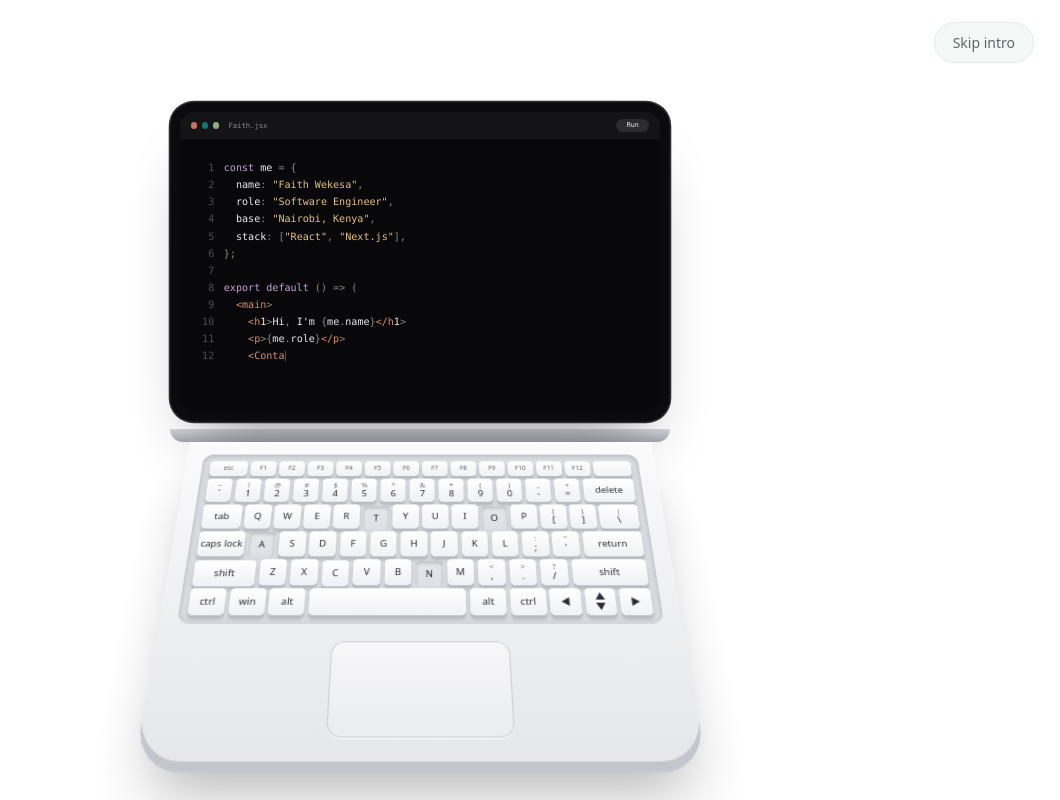
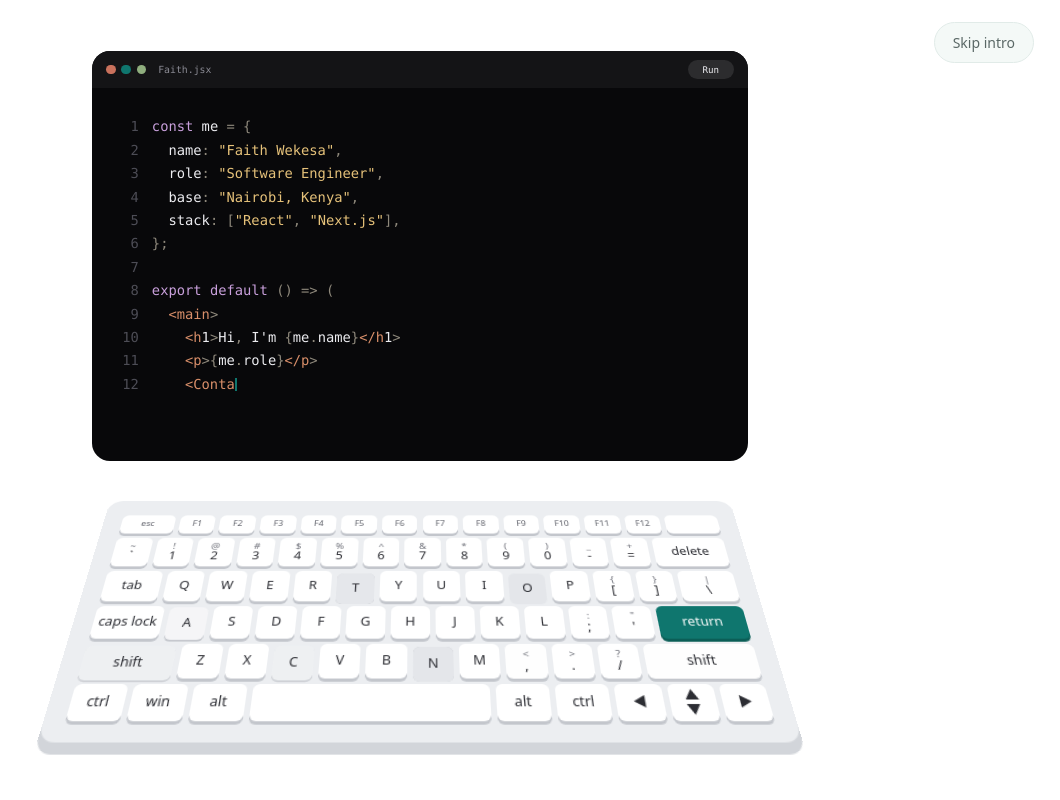
Before and after one commit to faithwekesa/personal-website, a Next.js app: page / in a window 1280 px wide. Shown: the top 800 px of the page, without its empty margins (220-1280 px from the left). Built offline with nearby package versions, Linux system fonts and the light colour scheme; a web font is replaced by a local one.

Commit message:
Original intro layout in black and white, wireframe Figma scene, plain white page

```diff
--- a/app/components/HeroBuild.jsx
+++ b/app/components/HeroBuild.jsx
@@ -29,11 +29,11 @@ const PATH = [
   [0, 62, 66],
   [400, 30, 17],
   [1700, 66, 73],
-  [2200, 36, 27],
-  [3000, 37, 35],
-  [4200, 38, 47],
-  [5000, 39, 54],
-  [5800, 41, 63],
+  [2200, 38, 22],
+  [3000, 39, 33],
+  [4200, 39, 46],
+  [5000, 38, 58],
+  [5800, 58, 40],
   [6600, 47, 91],
   [7600, 50, 91],
   [8600, 64, 52],
@@ -93,15 +93,15 @@ function Figma({ lt, cx, cy }) {
   const dragging = lt >= 400 && lt < 1700;
   const fw = lt < 400 ? 0 : lt < 1700 ? Math.max(0, cx - 30) : 36;
   const fh = lt < 400 ? 0 : lt < 1700 ? Math.max(0, cy - 17) : 56;
-  const show = (s, d = 700) => clamp((lt - s) / d);
+  const show = (s, d = 600) => clamp((lt - s) / d);
   const sel = (s) => lt >= s && lt < s + 800;
-  const layers = ['Frame', 'Eyebrow', 'Heading', 'Text', 'Tags', 'Button'];
-  const counts = [lt > 1700 ? 1 : 0, lt > 2300 ? 2 : 0, lt > 3000 ? 3 : 0, lt > 4300 ? 4 : 0, lt > 5100 ? 5 : 0, lt > 5900 ? 6 : 0];
-  const n = Math.max(...counts);
+  const layers = ['Frame', 'Nav', 'Headline', 'Paragraph', 'Buttons', 'Image'];
+  const marks = [1700, 2300, 3000, 4300, 5100, 5900];
+  const n = marks.filter((m) => lt > m).length;
   return (
     <>
       <div className="w fgw">
-        <div className="tb"><i /><i /><i /><span>Portfolio — Figma</span></div>
+        <div className="tb"><i /><i /><i /><span>Wireframe — Figma</span></div>
         <div className="fgb">
           <div className="lp">
             <p>Layers</p>
@@ -116,14 +116,14 @@ function Figma({ lt, cx, cy }) {
           </div>
         </div>
       </div>
+      {lt >= 1700 && <div className="wf-name" style={{ opacity: show(1700) }}>Home · Desktop</div>}
       <div className={`frame ${dragging ? 'drag' : ''}`} style={{ left: '30%', top: '17%', width: `${fw}%`, height: `${fh}%` }}>
-        <div className="fi">
-          <p className={`e1 ${sel(2300) ? 'sel' : ''}`} style={{ opacity: show(2300) }}>{PROFILE.role} · Nairobi</p>
-          <h4 className={`e2 ${sel(3000) ? 'sel' : ''}`} style={{ clipPath: `inset(0 ${100 - show(3000, 900) * 100}% 0 0)` }}>Hi, I&apos;m Faith Wekesa</h4>
-          <p className={`e3 ${sel(4300) ? 'sel' : ''}`} style={{ opacity: show(4300) }}>I build calm and useful web products.</p>
-          <div className={`e4 ${sel(5100) ? 'sel' : ''}`} style={{ opacity: show(5100) }}><span>React</span><span>Next.js</span><span>TypeScript</span></div>
-          <span className={`e5 ${sel(5900) ? 'sel' : ''}`} style={{ opacity: show(5900, 300), background: lt > 6200 ? 'var(--gold)' : '#dcdcdc', color: lt > 6200 ? '#ffffff' : 'transparent' }}>Contact me</span>
-        </div>
+        <div className={`wf nav ${sel(2300) ? 'sel' : ''}`} style={{ opacity: show(2300) }}><i /><u /><u /><u /></div>
+        <div className={`wf head ${sel(3000) ? 'sel' : ''}`} style={{ clipPath: `inset(0 ${100 - show(3000, 800) * 100}% 0 0)` }}><i /><i /></div>
+        <div className={`wf para ${sel(4300) ? 'sel' : ''}`} style={{ opacity: show(4300) }}><i /><i /><i /></div>
+        <div className={`wf btns ${sel(5100) ? 'sel' : ''}`} style={{ opacity: show(5100) }}><i className="solid" /><i /></div>
+        <div className={`wf img ${sel(5900) ? 'sel' : ''}`} style={{ opacity: show(5900) }} />
+        <div className="wf guide" style={{ opacity: show(6300, 500) }}><b>24</b></div>
       </div>
     </>
   );
--- a/app/components/Opening.jsx
+++ b/app/components/Opening.jsx
@@ -20,7 +20,6 @@ export default () => (
 );`;
 
 const DURATION = 6500;
-const SEEN = 'faith-intro-seen';
 
 const k = (b, u = 1, id, t) => ({ b, u, id: id || b, t });
 
@@ -81,10 +80,6 @@ function keysFor(ch) {
 
 let played = false;
 
-function finishFlag() {
-  try { localStorage.setItem(SEEN, '1'); } catch {}
-}
-
 export default function Opening() {
   const [n, setN] = useState(0);
   const [down, setDown] = useState([]);
@@ -113,16 +108,13 @@ export default function Opening() {
     later(() => {
       setPhase('done');
       played = true;
-      finishFlag();
       document.documentElement.dataset.intro = 'done';
       window.scrollTo({ top: 0, behavior: 'instant' });
     }, 1300);
   };
 
   useEffect(() => {
-    let seen = played;
-    try { seen = seen || localStorage.getItem(SEEN) === '1'; } catch {}
-    if (seen) {
+    if (played) {
       state.current = 'expand';
       setPhase('done');
       document.documentElement.dataset.intro = 'done';
@@ -173,7 +165,6 @@ export default function Opening() {
     <div className={`opening ${phase} ${ran ? 'ran' : ''}`}>
       <button type="button" className="skip" onClick={expand}>Skip intro</button>
       <div className="stage" aria-hidden="true">
-        <div className="rig">
         <div className="win" ref={win} style={move || undefined}>
           <div className="bar">
             <i /><i /><i />
@@ -200,9 +191,7 @@ export default function Opening() {
             </div>
           </div>
         </div>
-          <div className="lp-hinge" />
-          <div className="lp-deck">
-            <div className="lp-kb">
+        <div className="kbd">
           {ROWS.map((row, r) => (
             <div className="lp-row" key={r}>
               {row.map((key, i) => (
@@ -218,9 +207,6 @@ export default function Opening() {
             </div>
           ))}
         </div>
-            <div className="lp-pad" />
-          </div>
-        </div>
       </div>
     </div>
   );
--- a/app/globals.css
+++ b/app/globals.css
@@ -141,10 +141,9 @@ html[data-intro='done'] .hero > * { animation: fadein 0.6s ease both; }
 .skip { position: absolute; top: 22px; right: 26px; padding: 8px 18px; border: 1px solid var(--line); border-radius: 999px; font-size: 14px; color: var(--muted); background: var(--card); z-index: 2; }
 .skip:hover { color: var(--ink); border-color: var(--ink); }
 .skip { cursor: pointer; }
-.stage { display: flex; flex-direction: column; align-items: center; width: 100%; padding: 0 20px; }
-.rig { --w: min(88vw, 700px, 60vh); --u: calc(var(--w) * 0.056); width: var(--w); display: flex; flex-direction: column; align-items: center; }
-.win { container-type: inline-size; width: 100%; aspect-ratio: 16 / 10; border-radius: 14px; overflow: hidden; background: #08080a; color: #ececf0; display: flex; flex-direction: column; box-shadow: 0 0 0 calc(var(--u) * 0.36) #0b0b0d, 0 0 0 calc(var(--u) * 0.42) #2d2e33, 0 calc(var(--u) * 1.6) calc(var(--u) * 2.4) calc(var(--u) * -0.8) rgba(0, 0, 0, 0.4); transition: transform 1.2s cubic-bezier(0.65, 0, 0.25, 1), border-radius 0.8s, box-shadow 0.6s; will-change: transform; }
-.expand .win { border-radius: 0; box-shadow: none; }
+.stage { display: flex; flex-direction: column; align-items: center; gap: clamp(26px, 5vh, 52px); width: 100%; padding: 0 20px; }
+.win { container-type: inline-size; width: min(calc(100vw - 40px), 780px, 82vh); aspect-ratio: 16 / 10; border-radius: 18px; overflow: hidden; background: #08080a; color: #ececf0; display: flex; flex-direction: column; transition: transform 1.2s cubic-bezier(0.65, 0, 0.25, 1), border-radius 0.8s; will-change: transform; }
+.expand .win { border-radius: 0; }
 .bar { display: flex; align-items: center; gap: 0.9cqw; padding: 0 2.2cqw; height: 5.6cqw; flex: none; background: #141416; color: #8b8b94; font: 400 1.5cqw var(--mono); transition: opacity 0.4s; }
 .bar i { width: 1.4cqw; height: 1.4cqw; border-radius: 50%; background: #3b3b42; }
 .bar i:nth-child(1) { background: #c9715c; }
@@ -175,25 +174,23 @@ html[data-intro='done'] .hero > * { animation: fadein 0.6s ease both; }
 .pv-tags { display: flex; gap: 1cqw; margin-top: 2.4cqw; }
 .pv-tags span { padding: 0.3cqw 1.8cqw; border: 1px solid var(--line); border-radius: 99px; background: var(--card); font-size: 1.7cqw; }
 .pv-btn { margin-top: 3.4cqw; padding: 1.5cqw 3.4cqw; border-radius: 99px; background: var(--gold); color: #ffffff; font-size: 2.1cqw; font-weight: 500; }
-.lp-hinge { width: 104%; height: calc(var(--u) * 0.5); margin-top: calc(var(--u) * 0.6); border-radius: 2px 2px calc(var(--u) * 0.7) calc(var(--u) * 0.7); background: linear-gradient(#dcdde2, #a7a9b1); box-shadow: 0 1px 0 #fff inset; transition: opacity 0.4s; }
-.lp-deck { width: 96%; margin: 0 auto calc(var(--u) * -2.4); padding: calc(var(--u) * 0.55) calc(var(--u) * 0.6) calc(var(--u) * 0.7); border-radius: 0 0 calc(var(--u) * 1.4) calc(var(--u) * 1.4); background: linear-gradient(#fbfbfc, #e6e7eb); box-shadow: inset 0 1px 0 #fff, 0 calc(var(--u) * 0.32) 0 #c4c6cd, 0 calc(var(--u) * 1.4) calc(var(--u) * 1.8) calc(var(--u) * -0.6) rgba(0, 0, 0, 0.3); transform: perspective(900px) rotateX(34deg); transform-origin: 50% 0; transition: opacity 0.4s; }
-.lp-kb { padding: calc(var(--u) * 0.3); border-radius: calc(var(--u) * 0.4); background: #d9dbe0; box-shadow: inset 0 calc(var(--u) * 0.06) calc(var(--u) * 0.2) rgba(0, 0, 0, 0.18); }
+.kbd { --u: calc(min(84vw, 620px) * 0.058); width: min(84vw, 620px); padding: calc(var(--u) * 0.5); border-radius: 14px; background: #eceef1; transform: perspective(800px) rotateX(38deg); transform-origin: 50% 0; box-shadow: 0 10px 0 #d2d5da; transition: opacity 0.4s; }
 .lp-row { display: flex; gap: calc(var(--u) * 0.14); margin-bottom: calc(var(--u) * 0.14); }
 .lp-row:last-child { margin-bottom: 0; }
-.lp-key { position: relative; min-width: 0; height: calc(var(--u) * 0.94); border-radius: calc(var(--u) * 0.16); background: linear-gradient(#ffffff, #f0f1f4); color: #2c2d33; box-shadow: 0 calc(var(--u) * 0.09) 0 #b9bbc3, 0 calc(var(--u) * 0.16) calc(var(--u) * 0.12) rgba(0, 0, 0, 0.14), inset 0 1px 0 #fff; display: flex; flex-direction: column; align-items: center; justify-content: center; font-family: var(--sans); line-height: 1.05; transition: transform 0.06s, box-shadow 0.06s, background 0.06s; }
+.lp-key { position: relative; min-width: 0; height: calc(var(--u) * 0.92); border-radius: calc(var(--u) * 0.16); background: #ffffff; color: #2c2d33; box-shadow: 0 3px 0 #c3c6cc; display: flex; flex-direction: column; align-items: center; justify-content: center; font-family: var(--sans); line-height: 1.05; transition: transform 0.07s, box-shadow 0.07s, background 0.07s; }
 .lp-key b { font-weight: 500; font-size: calc(var(--u) * 0.34); font-style: normal; }
 .lp-key em { font-style: normal; font-size: calc(var(--u) * 0.27); color: #6d6f78; }
-.lp-key.fn { height: calc(var(--u) * 0.62); }
+.lp-key.fn { height: calc(var(--u) * 0.6); }
 .lp-key.fn b { font-size: calc(var(--u) * 0.24); color: #5d5f68; }
-.lp-key.down { transform: translateY(calc(var(--u) * 0.08)); background: linear-gradient(#e4e6ea, #dfe1e6); box-shadow: 0 0 0 #b9bbc3, inset 0 calc(var(--u) * 0.06) calc(var(--u) * 0.14) rgba(0, 0, 0, 0.22); }
-.lp-key.enter.down, .lp-key.space.down { background: linear-gradient(#e4e6ea, #dfe1e6); }
-.lp-pad { width: 36%; height: calc(var(--u) * 3.1); margin: calc(var(--u) * 0.6) auto 0; border-radius: calc(var(--u) * 0.45); background: linear-gradient(#f7f7f9, #ebecf0); box-shadow: inset 0 0 0 1px #cfd1d8, 0 1px 0 #fff; }
-.expand .lp-hinge, .expand .lp-deck { opacity: 0; }
+.lp-key.down { transform: translateY(3px); box-shadow: 0 0 0 #c3c6cc; background: #e4e6ea; }
+.lp-key.enter { background: var(--gold); color: #fff; box-shadow: 0 3px 0 #0b5e57; }
+.lp-key.enter.down { background: var(--gold); box-shadow: 0 0 0 #0b5e57; }
+.expand .kbd { opacity: 0; }
 
 
 @media (max-width: 760px) {
-  .rig { --w: min(92vw, 40vh); }
-  .win { aspect-ratio: 3 / 4.4; }
+  .stage { padding-top: 40px; }
+  .win { aspect-ratio: 3 / 4.4; width: min(calc(100vw - 40px), 50vh); }
   .bar { height: 9cqw; font-size: 3cqw; gap: 1.8cqw; padding: 0 4cqw; }
   .bar i { width: 2.6cqw; height: 2.6cqw; }
   .bar b { font-size: 2.8cqw; padding: 1cqw 4cqw; }
@@ -456,9 +453,29 @@ html.js-reveal .reveal:not(.in) { opacity: 0; transform: translateY(28px); }
 .ragchat-empty { margin-top: auto; margin-bottom: auto; }
 .ragchat-empty p { max-width: 520px; }
 
-main > .block:nth-child(3), .block.contact { background: linear-gradient(#f2f9f7, #f7fbfa); }
 .pcard, .panel { border-color: var(--line); }
 .tag { background: #fff; border-color: #d7e6e1; }
 .block.contact dd a { background-image: linear-gradient(var(--gold), var(--gold)); }
 .ragchat-log { justify-content: flex-start; }
 .ragchat-empty { margin-top: 0; margin-bottom: 0; }
+
+.wf-name { position: absolute; z-index: 3; left: 30%; top: 12%; font-size: 1.25cqw; color: #0b5e57; font-weight: 500; transition: opacity 0.3s; }
+.frame .wf { position: absolute; display: flex; }
+.wf i, .wf u { display: block; border-radius: 0.5cqw; background: #dfe5e3; text-decoration: none; }
+.wf.nav { left: 6%; top: 5%; width: 88%; height: 9%; align-items: center; gap: 2cqw; padding: 0 1.2cqw; border: 0.14cqw dashed #b7c4c0; border-radius: 0.7cqw; }
+.wf.nav i { width: 3cqw; height: 2cqw; background: #c8d2cf; margin-right: auto; }
+.wf.nav u { width: 4cqw; height: 0.9cqw; background: #dfe5e3; border-radius: 99cqw; }
+.wf.head { left: 6%; top: 24%; width: 52%; flex-direction: column; gap: 1cqw; }
+.wf.head i { height: 2.6cqw; background: #c8d2cf; width: 100%; border-radius: 0.6cqw; }
+.wf.head i:last-child { width: 62%; }
+.wf.para { left: 6%; top: 45%; width: 46%; flex-direction: column; gap: 0.8cqw; }
+.wf.para i { height: 0.95cqw; border-radius: 99cqw; width: 100%; }
+.wf.para i:nth-child(2) { width: 88%; }
+.wf.para i:nth-child(3) { width: 64%; }
+.wf.btns { left: 6%; top: 64%; gap: 1.2cqw; }
+.wf.btns i { width: 8cqw; height: 2.6cqw; border-radius: 99cqw; background: transparent; border: 0.16cqw solid #b7c4c0; }
+.wf.btns i.solid { background: #c8d2cf; border-color: #c8d2cf; }
+.wf.img { left: 62%; top: 24%; width: 32%; height: 44%; border: 0.14cqw dashed #b7c4c0; border-radius: 0.8cqw; background: linear-gradient(to top right, transparent calc(50% - 0.07cqw), #c3cecb, transparent calc(50% + 0.07cqw)), linear-gradient(to bottom right, transparent calc(50% - 0.07cqw), #c3cecb, transparent calc(50% + 0.07cqw)); }
+.wf.guide { left: 6%; top: 0; bottom: 0; width: 0; border-left: 0.14cqw solid #f24e72; pointer-events: none; }
+.wf.guide b { position: absolute; top: 1.2cqw; left: 0.5cqw; padding: 0.15cqw 0.7cqw; border-radius: 0.4cqw; background: #f24e72; color: #fff; font-size: 1.05cqw; font-weight: 500; }
+.wf.sel { outline: 0.2cqw solid #0f766e; outline-offset: 0.5cqw; }
--- a/app/layout.js
+++ b/app/layout.js
@@ -14,7 +14,6 @@ export default function RootLayout({ children }) {
   return (
     <html lang="en" data-intro="playing" data-scroll-behavior="smooth" suppressHydrationWarning>
       <head>
-        <script dangerouslySetInnerHTML={{ __html: "try{if(localStorage.getItem('faith-intro-seen')==='1')document.documentElement.dataset.intro='done'}catch(e){}" }} />
         <link rel="preconnect" href="https://fonts.googleapis.com" />
         <link rel="preconnect" href="https://fonts.gstatic.com" crossOrigin="" />
         <link
```
Lines whose indentation alone changed are shown as unchanged.
